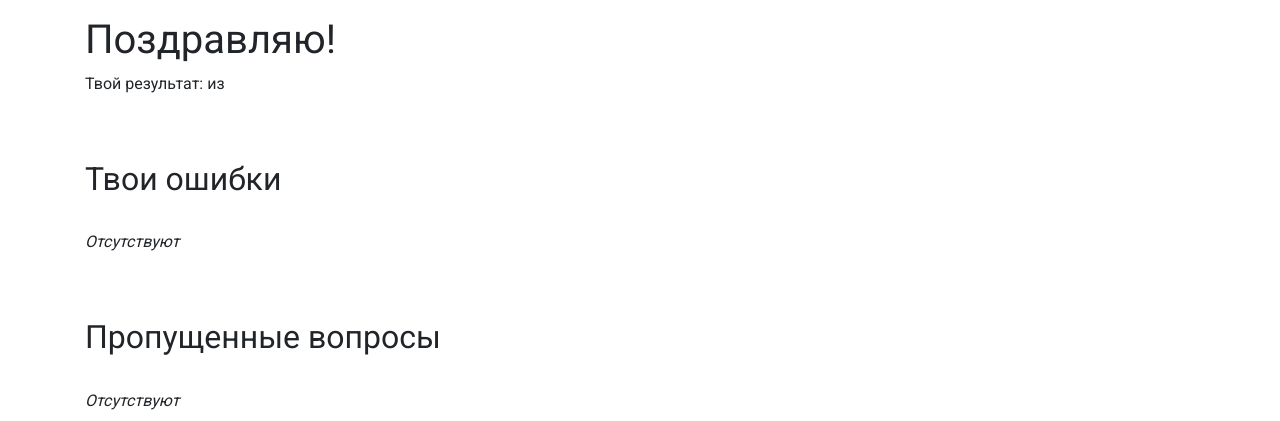
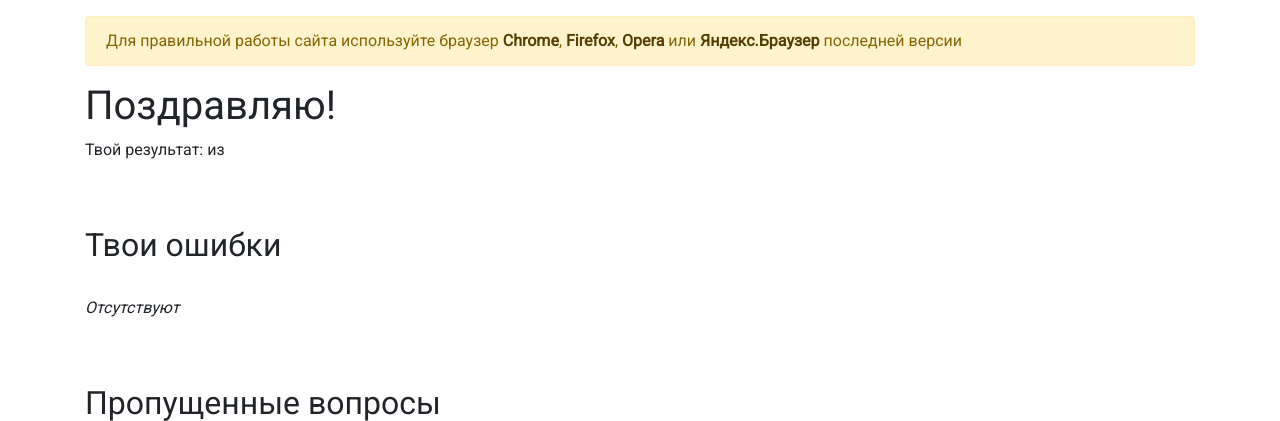
Before and after one commit to evgfilim1/upml-english-test-platform, a Python web app: template templates/result.html in a window 1280 px wide. Shown: the part 56-477 px from the top of the page. Run offline with Jinja, Linux system fonts and the light colour scheme; the template is opened without the code that fills it, so the values that code supplies are empty.

Commit message:
Warn about unsupported or not tested browser

```diff
--- a/main.py
+++ b/main.py
@@ -7,7 +7,7 @@ from secrets import randbelow
 from app import app
 from forms import LoginForm, AddUsersForm, AddAdminForm, AddQuestionForm, ImportQuestionsForm
 from models import Question, db, UserAnswer, User, Answer
-from utils import find_user, get_user, login_required, admin_required, back
+from utils import find_user, get_user, login_required, admin_required, back, is_browser_supported
 from api import SaveAnswer, ChangeQuestionData
 import json
 
@@ -19,6 +19,7 @@ api.add_resource(ChangeQuestionData, '/api/admin/question')
 @app.before_request
 def before_request():
     g.md = markdown
+    g.supported = is_browser_supported()
     u = session.get('user_id')
     if u is not None:
         g.user = get_user(u)
--- a/templates/base.html
+++ b/templates/base.html
@@ -63,6 +63,19 @@
                 </div>
             </div>
         </div>
+        {% if not g.supported %}
+            <div id="unsupported-browser" class="row">
+                <div class="col">
+                    <div class="alert alert-warning" role="alert">
+                        Для правильной работы сайта используйте браузер
+                        <a href="//google.com/chrome" class="alert-link">Chrome</a>,
+                        <a href="//mozilla.org/download" class="alert-link">Firefox</a>,
+                        <a href="//opera.com/download" class="alert-link">Opera</a> или
+                        <a href="//browser.yandex.ru/" class="alert-link">Яндекс.Браузер</a> последней версии
+                    </div>
+                </div>
+            </div>
+        {% endif %}
     </div>
     {% block content %}{% endblock %}
 </div>
--- a/utils.py
+++ b/utils.py
@@ -11,6 +11,12 @@ def find_user(name):
 
 def get_user(user_id):
     return User.query.get(user_id)
+
+
+def is_browser_supported():
+    ua = request.user_agent
+    v = tuple(map(int, ua.version.split('.')))[:2]
+    return ua.browser in ('chrome', 'firefox') and v >= (60, 0)
 
 
 def save_answer(answer_id, user_id=None):
```
Also changed, not shown: README.md.
